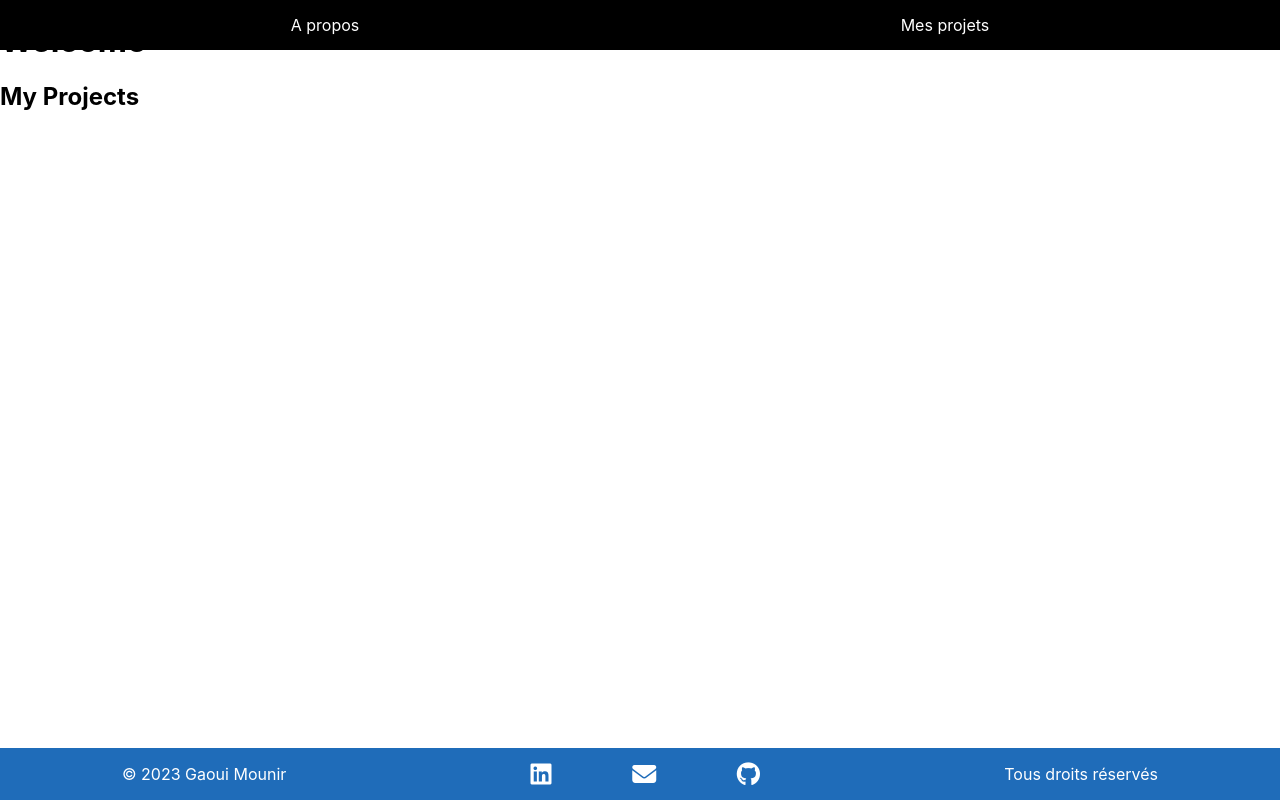
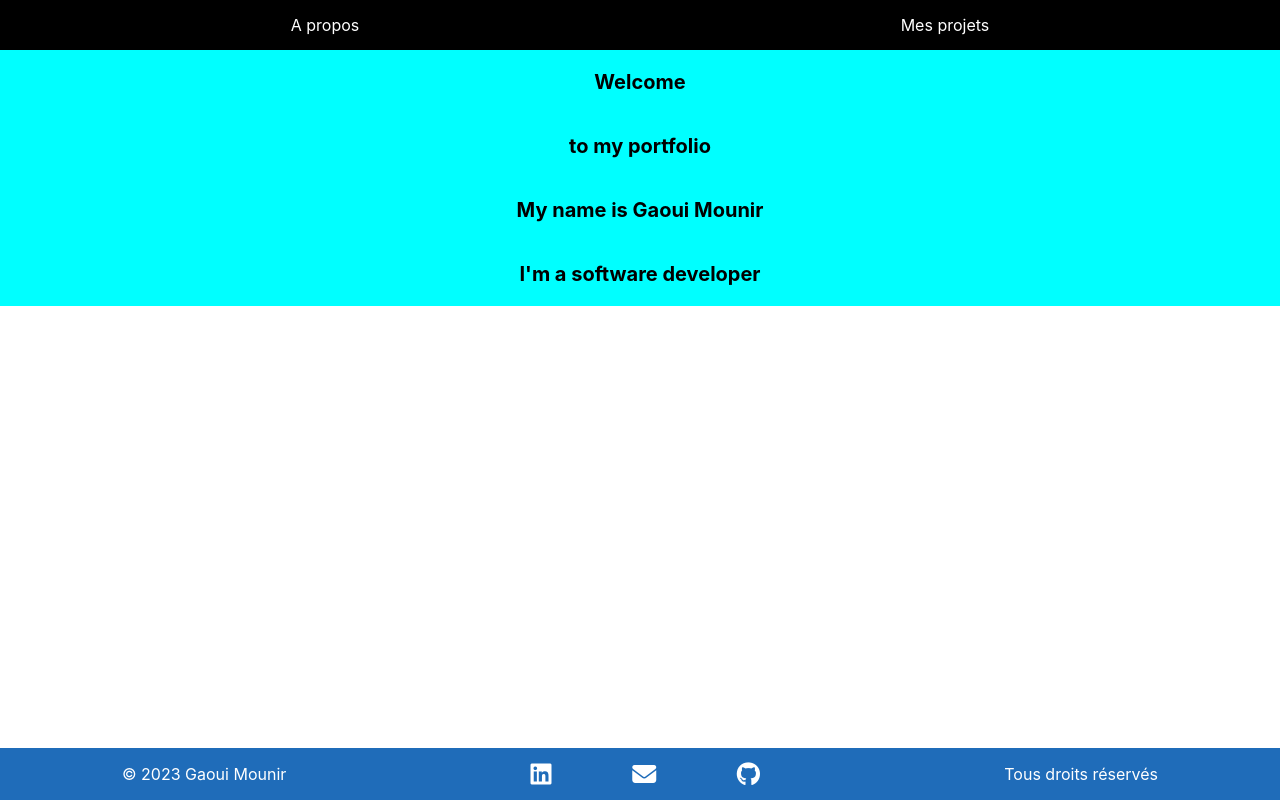
Before and after one commit to gaouimounir/Portfolio, a React (Create React App) app: page / in a window 1280 px wide. Built offline with nearby package versions, Linux system fonts and the light colour scheme.

Commit message:
style welcome.css

```diff
--- a/src/components/Welcome.js
+++ b/src/components/Welcome.js
@@ -4,8 +4,10 @@ import "../styles/welcome.css";
 function Welcome() {
   return (
     <div className="welcome">
-      <h1>Welcome</h1>
-      <h2>My Projects</h2>
+      <p>Welcome</p>
+      <p>to my portfolio</p>
+      <p>My name is Gaoui Mounir</p>
+      <p>I'm a software developer</p>
     </div>
   );
 }
--- a/src/styles/welcome.css
+++ b/src/styles/welcome.css
@@ -0,0 +1,13 @@
+.welcome{
+    display: flex;
+    flex-direction: column;
+    justify-content: center;
+    align-items: center;
+    color: black;
+    width: 100%;
+    text-align: center;
+    font-size: 20px;
+    font-weight: bold;
+    background-color: aqua;
+    margin-top: 50px;
+}
```
